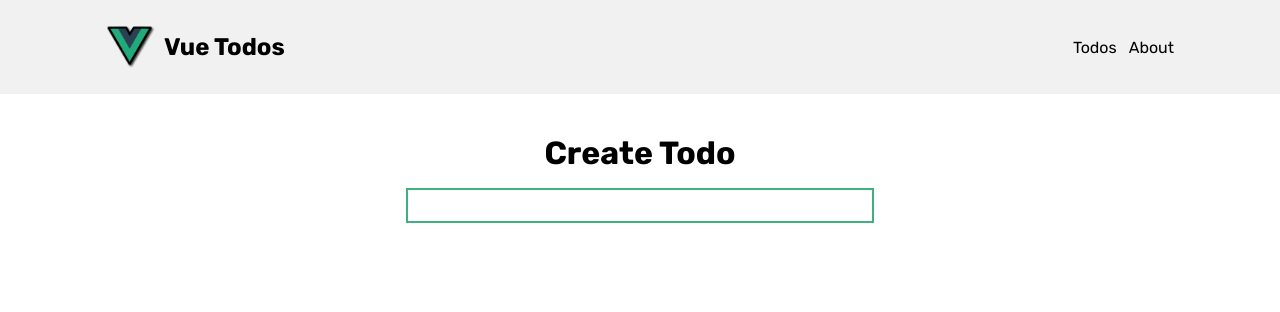
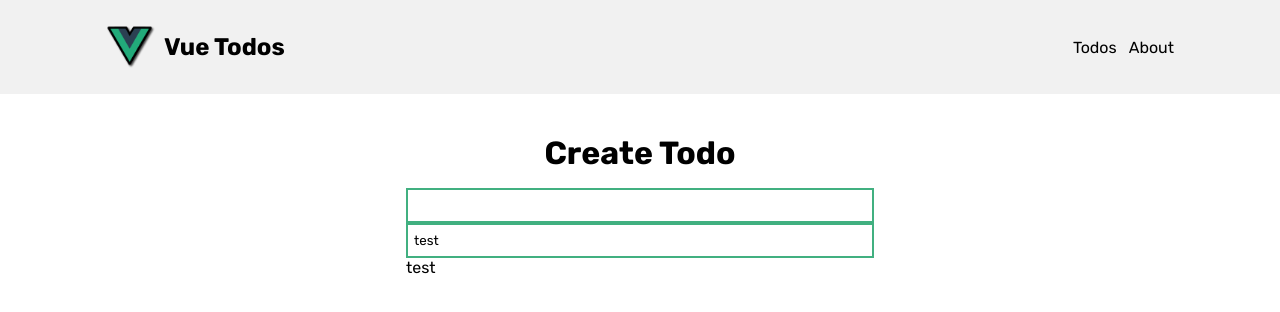
Before and after one commit to aannoni/vue-todos, a Vue app: page / in a window 1280 px wide. Shown: the top 312 px of the page. Built offline with nearby package versions, Linux system fonts and the light colour scheme.

Commit message:
example ref and reactive

```diff
--- a/src/components/TodoCreator.vue
+++ b/src/components/TodoCreator.vue
@@ -1,19 +1,26 @@
 <script setup>
-import { ref } from "vue";
+import { ref, reactive } from "vue";
 
-const todo = ref("");
+const simple = ref("");
+
+const complex = reactive({
+  name: "test"
+});
 </script>
 
 <template>
+  <!-- ref can only use primitive data types -->
   <div class="input-wrap">
-    <input type="text" v-model="todo" />
-    <!-- <select v-model="todo">
-    <option>High</option>
-    <option>Medium</option>
-    <option>Low</option>
-  </select> -->
+    <input type="text" v-model="simple" />
   </div>
-  <p> {{ todo }}</p>
+  <p> {{ simple }}</p>
+
+  <!-- reactive for more complex data types -->
+  <div class="input-wrap">
+    <input type="text" v-model="complex.name" />
+  </div>
+  <p> {{ complex.name }}</p>
+
 </template>
 
 <style lang="scss" scoped>
```
